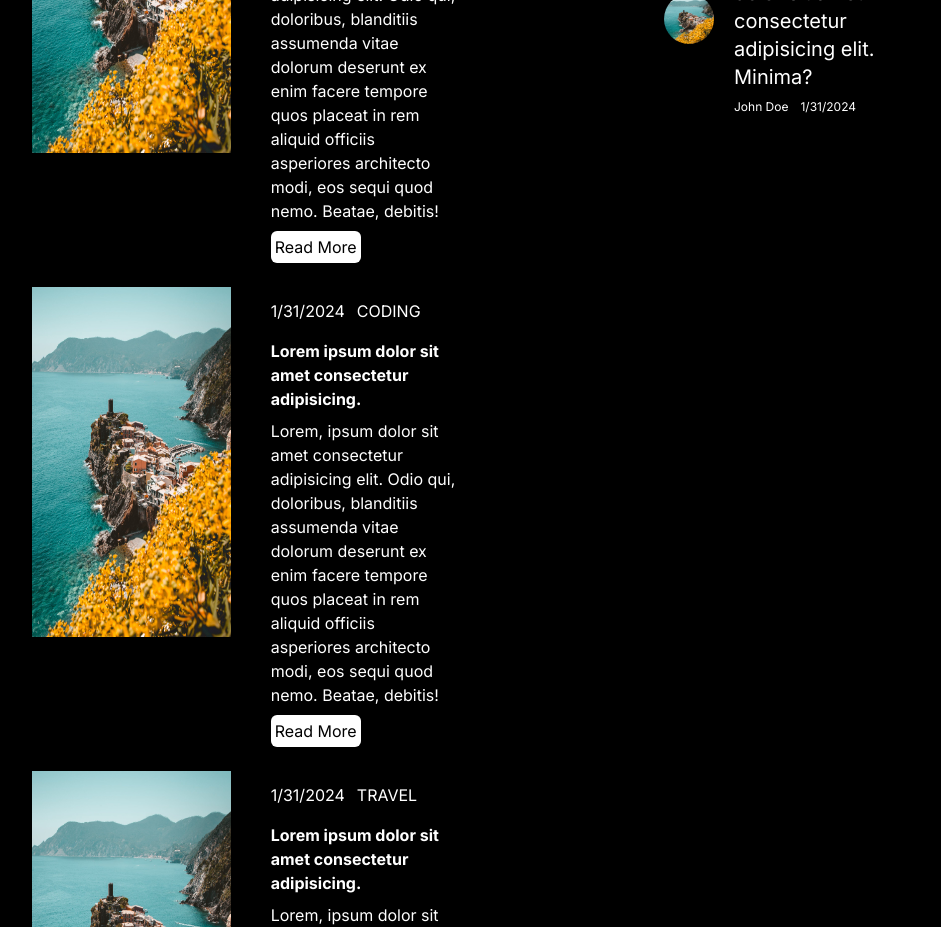
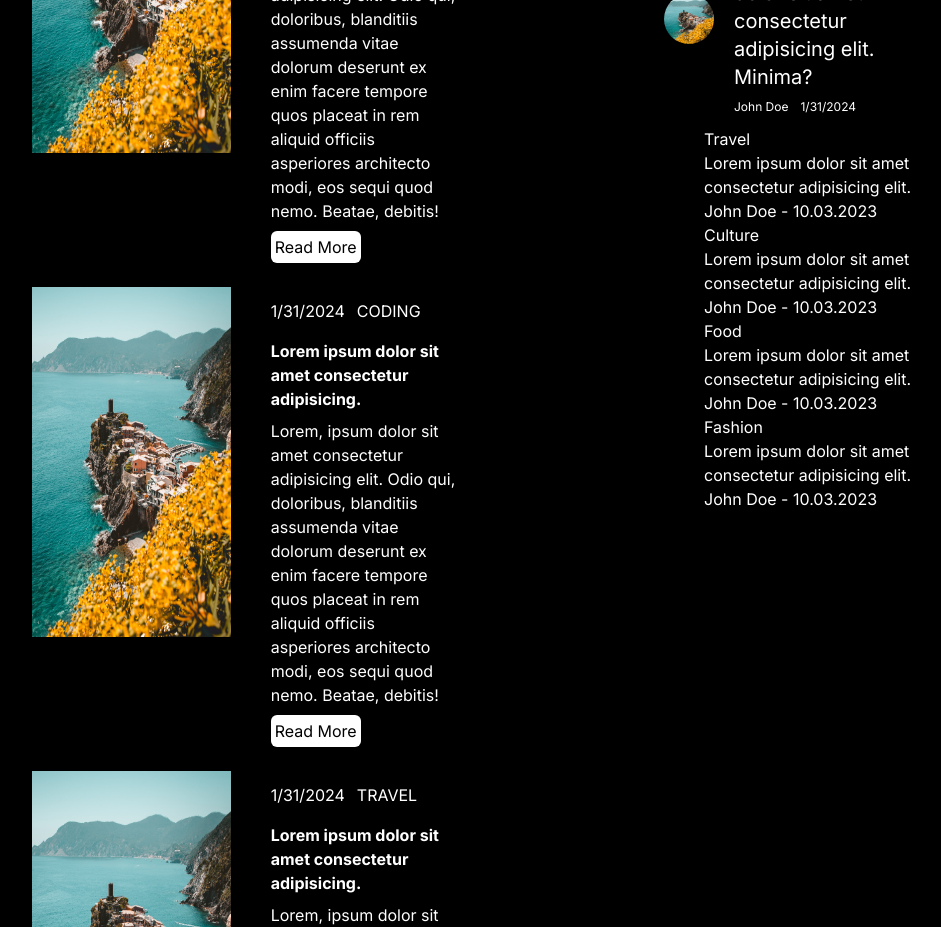
Before and after one commit to pratham-srivastava-07/Blog-Application, a Next.js app: page / in a window 1280 px wide. Shown: the part 1820-2747 px from the top of the page, without its empty margins (96-1037 px from the left). Built offline with nearby package versions, Linux system fonts and the light colour scheme.

Commit message:
add menuPosts

```diff
--- a/components/Menu.jsx
+++ b/components/Menu.jsx
@@ -1,6 +1,7 @@
 import React from 'react'
 import Link from 'next/link'
 import Image from 'next/image'
+import MenuPosts from './MenuPosts'
 
 export default function Menu() {
   const styles = {
@@ -76,6 +77,7 @@ export default function Menu() {
           </div>
         </Link>
       </div>
+      <MenuPosts/>
     </div>
   )
 }
--- /dev/null
+++ b/components/MenuPosts.jsx
@@ -0,0 +1,85 @@
+import Image from "next/image";
+import Link from "next/link";
+import React from "react";
+
+
+const MenuPosts = ({ withImage }) => {
+  return (
+    <div className='container text-white flex-1 mt-3 ml-10'>
+      <Link href="/" >
+        {withImage && (
+          <div >
+            <Image src="/p1.jpeg" alt="" fill  />
+          </div>
+        )}
+        <div >
+          <span >Travel</span>
+          <h3 >
+            Lorem ipsum dolor sit amet consectetur adipisicing elit.
+          </h3>
+          <div >
+            <span >John Doe</span>
+            <span > - 10.03.2023</span>
+          </div>
+        </div>
+      </Link>
+      <Link href="/">
+        {withImage && (
+          <div >
+            <Image src="/p1.jpeg" alt="" fill />
+          </div>
+        )}
+        <div >
+          <span >
+            Culture
+          </span>
+          <h3 >
+            Lorem ipsum dolor sit amet consectetur adipisicing elit.
+          </h3>
+          <div >
+            <span >John Doe</span>
+            <span > - 10.03.2023</span>
+          </div>
+        </div>
+      </Link>
+      <Link href="/">
+        {withImage && (
+          <div >
+            <Image src="/p1.jpeg" alt="" fill  />
+          </div>
+        )}
+        <div >
+          <span >Food</span>
+          <h3 >
+            Lorem ipsum dolor sit amet consectetur adipisicing elit.
+          </h3>
+          <div >
+            <span >John Doe</span>
+            <span > - 10.03.2023</span>
+          </div>
+        </div>
+      </Link>
+      <Link href="/" >
+        {withImage && (
+          <div >
+            <Image src="/p1.jpeg" alt="" fill  />
+          </div>
+        )}
+        <div >
+          <span >
+            Fashion
+          </span>
+          <h3 >
+            Lorem ipsum dolor sit amet consectetur adipisicing elit.
+          </h3>
+          <div >
+            <span >John Doe</span>
+            <span > - 10.03.2023</span>
+          </div>
+        </div>
+      </Link>
+    </div>
+  );
+};
+
+export default MenuPosts;
```
